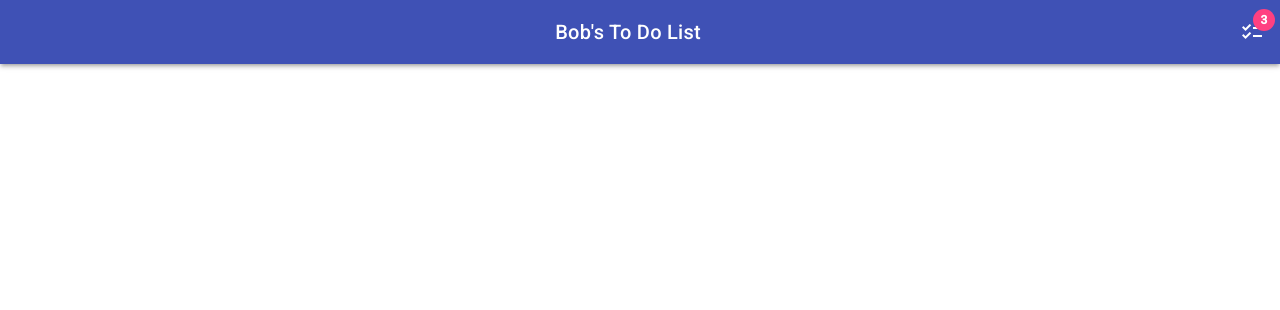
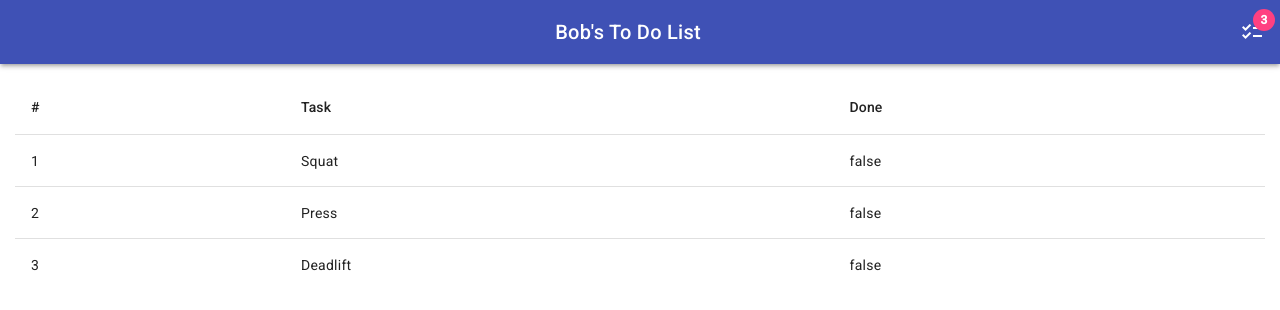
Before and after one commit to fukiIsABadDog/Todo, an Angular app: page / in a window 1280 px wide. Shown: the top 310 px of the page. Built offline with nearby package versions, Linux system fonts and the light colour scheme.

Commit message:
Added table and styles

```diff
--- a/src/app/app.component.css
+++ b/src/app/app.component.css
@@ -1,3 +1,11 @@
 .spacer{
     flex: 1 1 auto
+
 }
+.tableContainer{
+    padding: 15px;
+}
+
+.fullWidth{
+    width: 100%
+}
--- a/src/app/app.component.html
+++ b/src/app/app.component.html
@@ -6,6 +6,26 @@
   <mat-icon matBadge="{{itemCount}}" matBadgeColor="accent">checklist</mat-icon>
 </mat-toolbar>
 
+<div class="tableContainer">
+  <table mat-table [dataSource] = "items" calss="mat-elevation-z3 fullWidth" >
+    <ng-container matColumnDef="id">
+      <th mat-header-cell *matHeaderCellDef>#</th>
+      <td mat-cell *matCellDef="let i = index">{{i + 1}}</td>
+    </ng-container>
 
+    <ng-container matColumnDef="task">
+      <th mat-header-cell *matHeaderCellDef>Task</th>
+      <td mat-cell *matCellDef="let item">{{item.task}}</td>
+    </ng-container>
+
+    <ng-container matColumnDef="done">
+      <th mat-header-cell *matHeaderCellDef>Done</th>
+      <td mat-cell *matCellDef="let item">{{item.complete}}</td>
+    </ng-container>
+
+    <tr mat-header-row *matHeaderRowDef="['id', 'task', 'done']"></tr>
+    <tr mat-row *matRowDef="let row; columns: ['id', 'task', 'done'];"></tr>
+  </table>
+</div>
 
 <router-outlet></router-outlet>
--- a/src/app/app.component.ts
+++ b/src/app/app.component.ts
@@ -21,4 +21,8 @@
   get itemCount(): number {
     return this.list.items.filter(item => !item.complete).length;
   }
+
+  get items(): readonly TodoItem[]{
+    return this.list.items;
+  }
 }
--- a/src/app/app.module.ts
+++ b/src/app/app.module.ts
@@ -27,7 +27,7 @@
     FormsModule,
     MatBadgeModule, MatButtonModule, MatCheckboxModule, MatCheckboxModule,
     MatFormFieldModule, MatIconModule, MatInputModule, MatSlideToggleModule,
-    MatToolbarModule
+    MatToolbarModule, MatTableModule
   ],
   providers: [],
   bootstrap: [AppComponent]
```
